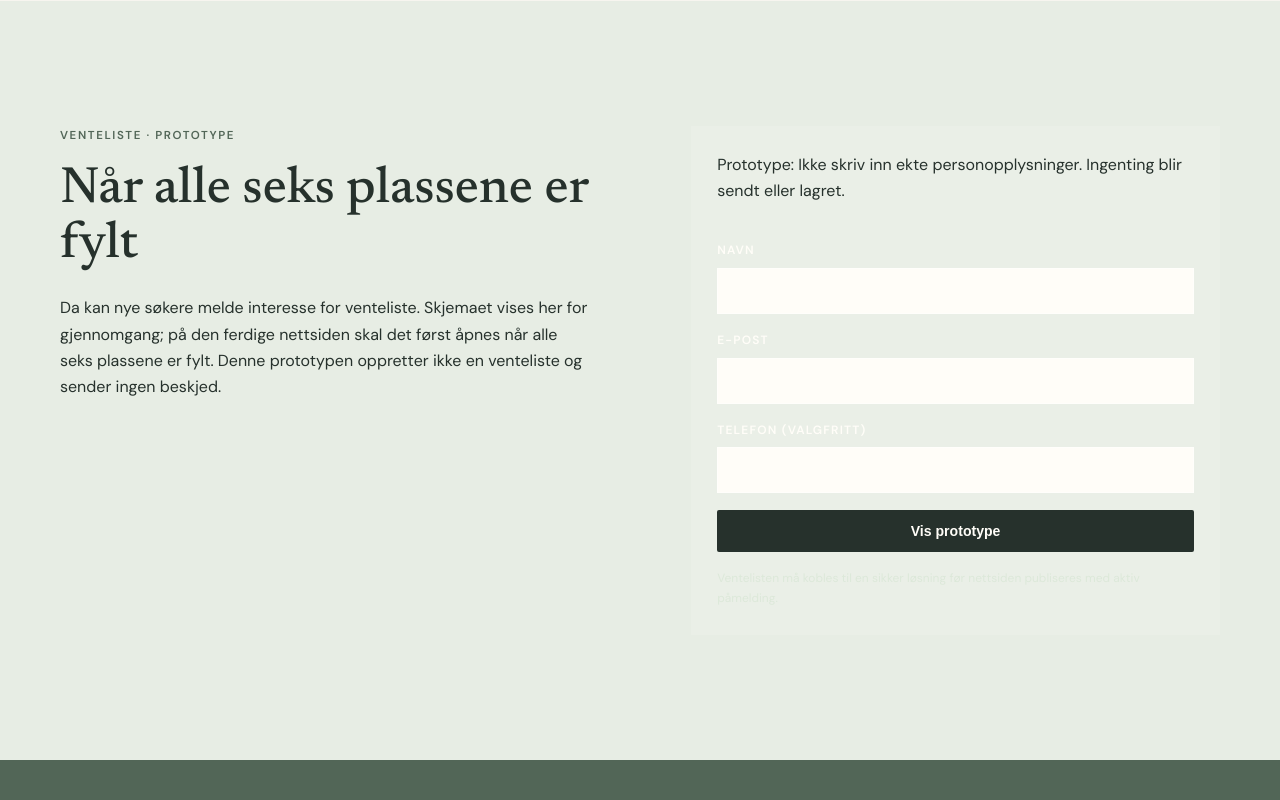
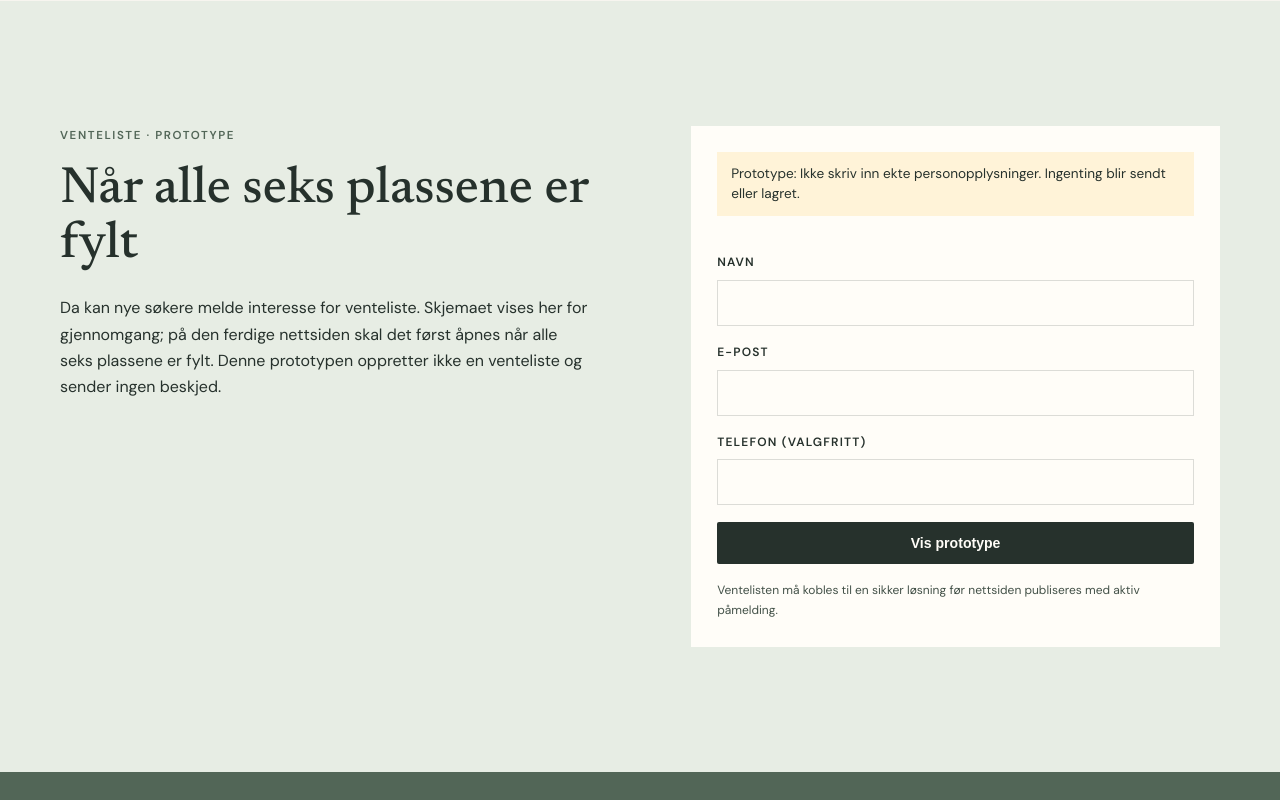
Before and after one commit to HRehmanii/Hawe, a plain HTML site: page samtaler.html in a window 1280 px wide. Shown: the part 2300-3100 px from the top of the page. Drawn offline with Linux system fonts and the light colour scheme.

Commit message:
Refactor CSS variables and styles for consistency

```diff
--- a/style.css
+++ b/style.css
@@ -106,6 +106,7 @@ img { display: block; max-width: 100%; }
 .page-intro h1 { font-size: clamp(3rem, 7vw, 6.2rem); letter-spacing: 0; }
 .article-layout { display: grid; grid-template-columns: minmax(0, 2fr) minmax(220px, 1fr); gap: clamp(40px, 9vw, 120px); max-width: 1000px; }
 .article-layout h2 { font-size: clamp(2.2rem, 4vw, 4rem); margin-bottom: 24px; }
+.article-layout article h2:not(:first-child) { margin-top: 32px; }
 .article-layout p:not(.eyebrow) { max-width: 650px; color: var(--muted); margin-bottom: 18px; }
 .side-note { border-top: 1px solid var(--ink); padding-top: 18px; height: max-content; }
 .side-note strong { display: block; font-size: .75rem; letter-spacing: .1em; text-transform: uppercase; margin-bottom: 14px; }
@@ -117,14 +118,23 @@ img { display: block; max-width: 100%; }
 
 .booking { display: grid; grid-template-columns: 1fr 1fr; gap: clamp(40px, 8vw, 110px); align-items: start; }
 .booking h2 { font-size: clamp(2.5rem, 4vw, 4.2rem); margin-bottom: 22px; }
-.booking p:not(.eyebrow) { color: #26312c; margin-bottom: 20px; }
+.booking p:not(.eyebrow) { color: #e4ece1; margin-bottom: 20px; }
+.section--sage .booking p:not(.eyebrow) { color: var(--ink); }
 .contact-line a { color: var(--white); border-bottom: 1px solid rgba(255, 255, 255, .5); }
 .contact-form { display: flex; flex-direction: column; gap: 17px; padding: 26px; background: rgba(255, 253, 248, .12); }
 .contact-form label { font-size: .75rem; font-weight: 600; letter-spacing: .1em; text-transform: uppercase; color: var(--white); }
-.contact-form input, .contact-form textarea { display: block; width: 100%; margin-top: 7px; padding: 12px; border: 1px solid rgba(255, 255, 255, .35); background: var(--white); color: var(--ink); font: inherit; resize: vertical; }
+.contact-form input, .contact-form textarea, .contact-form select { display: block; width: 100%; margin-top: 7px; padding: 12px; border: 1px solid rgba(255, 255, 255, .35); background: var(--white); color: var(--ink); font: inherit; resize: vertical; }
 .form__note { font-size: .75rem !important; margin: 0 !important; color: #dce8d9 !important; }
 .contact-form .button { border: 0; cursor: pointer; }
 .section--dark .form__message { color: var(--white); font-size: .9rem; }
+.contact-form--light { background: var(--white); }
+.contact-form--light label { color: var(--ink); }
+.contact-form--light input, .contact-form--light select { border-color: var(--line); }
+.contact-form--light .form__note { color: #435148 !important; }
+.section--sage .contact-form--light .prototype-warning { color: #4a3b1a; }
+.prototype-warning { padding: 12px 14px; background: #fff3d8; color: #4a3b1a; font-size: .85rem; line-height: 1.5; }
+.prototype-form .form__message { padding-top: 8px; font-size: .9rem; color: inherit; }
+.contact-form :focus-visible, .button:focus-visible, a:focus-visible { outline: 3px solid #bc8053; outline-offset: 3px; }
 
 .footer { background: var(--white); padding: 65px 0 28px; }
 .footer__grid { display: grid; grid-template-columns: 1.6fr 1fr 1fr; gap: 40px; }
```
